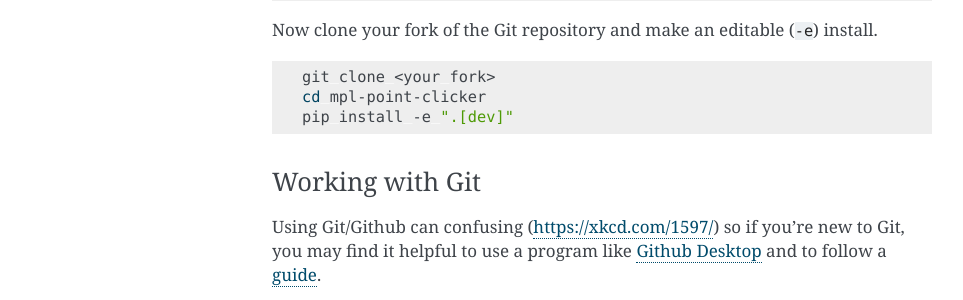
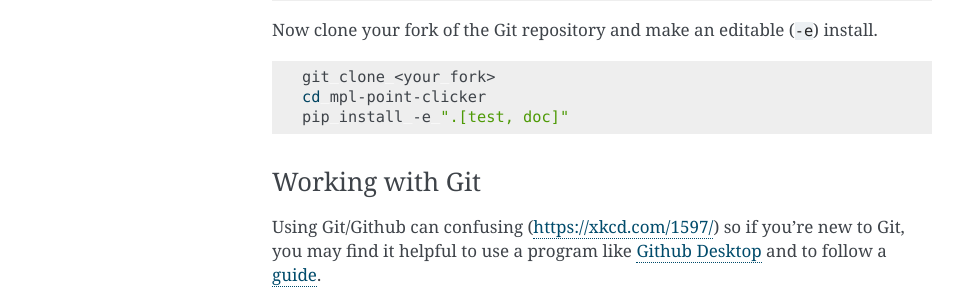
Before and after one commit to mpl-extensions/mpl-point-clicker, a Sphinx documentation site: the page built from docs/Contributing.rst, in a window 1280 px wide. Shown: the part 495-795 px from the top of the page, without its empty margins (148-1111 px from the left). Built offline with Sphinx 7.4.7, drawn with Linux system fonts in a browser that asks for light colours; pages that are not in the unit, such as notebooks, are missing from menus.

Commit message:
don't use substitution hack

```diff
--- a/docs/Contributing.rst
+++ b/docs/Contributing.rst
@@ -25,7 +25,7 @@
 
    git clone <your fork>
    cd mpl-point-clicker
-   pip install -e ".[dev]"
+   pip install -e ".[test, doc]"
 
 
 Working with Git
--- a/setup.cfg
+++ b/setup.cfg
@@ -39,9 +39,6 @@
     sphinx-autobuild
     sphinx_gallery>=0.8.2
     autoapi
-dev =
-    %(test)s
-    %(doc)s
 
 [flake8]
 exclude = docs, _version.py, .eggs, example
```
